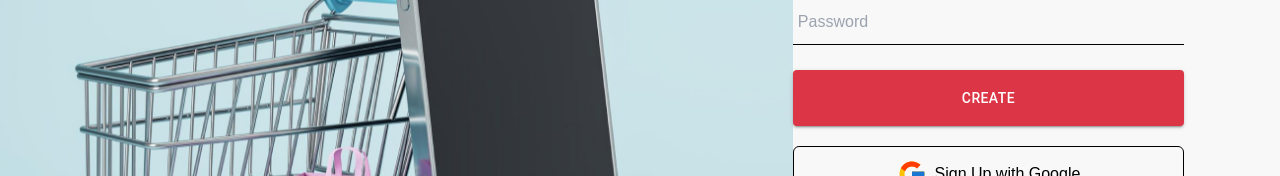
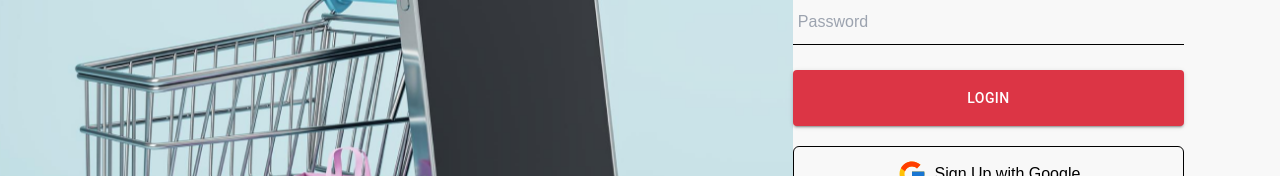
Before and after one commit to yo955/Full-Ecommerce, a Next.js app: page /en/login in a window 1280 px wide. Shown: the part 541-717 px from the top of the page. Built offline with nearby package versions, Linux system fonts and the light colour scheme; no server answers; a web font is replaced by a local one.

Commit message:
login bug

```diff
--- a/src/app/[locale]/SignUp/page.tsx
+++ b/src/app/[locale]/SignUp/page.tsx
@@ -1,4 +1,5 @@
 "use client";
+// import CustomAuthPage from "@/components/common/CustomAuthPage/CustomAuthPage";
 import { CustomAuthPage } from "@/components/common/CustomAuthPage/CustomAuthPage";
 
 import { formDataProp } from "@/types/formData";
--- a/src/app/[locale]/login/page.tsx
+++ b/src/app/[locale]/login/page.tsx
@@ -1,5 +1,6 @@
 import { CustomAuthPage } from "@/components/common/CustomAuthPage/CustomAuthPage";
 
+// import CustomAuthPage from "@/components/common/CustomAuthPage/CustomAuthPage";
 import { formDataProp } from "@/types/formData";
 import React from "react";
 
@@ -20,20 +21,19 @@ const LoginPage = () => {
   ];
 
   const initialValues = {
-    name: "",
     email: "",
     password: "",
   };
 
   return (
-    <div>
+
       <CustomAuthPage
         title="Log in to Exclusive"
         form={fieldData}
         initialValues={initialValues}
         isLogin={true}
       />
-    </div>
+
   );
 };
 
--- a/src/components/common/Formik/CustomForm.tsx
+++ b/src/components/common/Formik/CustomForm.tsx
@@ -7,13 +7,29 @@ import { validationSchema } from "@/validation/SignUpValidation";
 import CustomField from "./CustomField";
 import CustomErrorMsg from "./CustomErrorMsg";
 import { formDataArray } from "@/types/formData";
+import useGetLoginUser from "@/hooks/useGetLoginUser";
 
 const CustomForm = ({ fieldData, initialValues, islogin }: formDataArray) => {
-  // const { mutate, isPending } =useGetRegisterUser() ;
-  const h = islogin ? useGetRegisterUser : useGetRegisterUser;
-  const { mutate, isPending } = h();
+  console.log(fieldData);
+  console.log(initialValues);
+  console.log(islogin);
+  const CheckLogin = islogin ? useGetLoginUser : useGetRegisterUser;
+  const { mutate, isPending } = CheckLogin();
+  // const { mutate: loginMutate, isPending: isLoginPending } = useGetLoginUser();
+  // const { mutate: registerMutate, isPending: isRegisterPending } =
+  //   useGetRegisterUser();
+
+  // const mutate = islogin ? loginMutate : registerMutate;
+  // const isPending = islogin ? isLoginPending : isRegisterPending;
   function submit(values: RegisterParams) {
-    mutate(values);
+    // console.log(values);
+    // mutate(values);
+    const filteredValues = islogin
+      ? { email: values.email, password: values.password } // Remove `name` for login
+      : values;
+
+    console.log("Submitting Values:", filteredValues);
+    mutate(filteredValues);
   }
 
   return (
@@ -43,6 +59,15 @@ const CustomForm = ({ fieldData, initialValues, islogin }: formDataArray) => {
             </div>
 
             <div>
+              {islogin ? (
+                <CustomButton
+                  type="submit"
+                  className="w-full h-14 mt-5"
+                  disabled={isPending || isSubmitting}
+                >
+                  {isPending || isSubmitting ? "Logining..." : "Login"}
+                </CustomButton>
+              ) : (
                 <CustomButton
                   type="submit"
                   className="w-full h-14 mt-5"
@@ -50,6 +75,7 @@ const CustomForm = ({ fieldData, initialValues, islogin }: formDataArray) => {
                 >
                   {isPending || isSubmitting ? "Creating..." : "Create"}
                 </CustomButton>
+              )}
             </div>
             <div>
               <button className="w-[100%] h-14  text-black border border-black rounded-md mt-5 flex gap-2 items-center justify-center">
--- a/src/components/common/ui/Button.tsx
+++ b/src/components/common/ui/Button.tsx
@@ -20,6 +20,9 @@ export default function CustomButton({
       className={`!bg-button-danger-red   ${className}`}
       type={type}
       disabled={disabled}
+      onClick={() => {
+        return console.log("clicked");
+      }}
     >
       {children}
     </Button>
--- /dev/null
+++ b/src/hooks/useGetLoginUser.ts
@@ -0,0 +1,36 @@
+import LoginUser from "@/services/LoginUser";
+import { LoginParams } from "@/types/LoginParams";
+import { useMutation } from "@tanstack/react-query";
+import { useRouter } from "next/navigation";
+
+const useGetLoginUser = () => {
+  console.log("arrive or not");
+  const router = useRouter(); // Fix router import
+  // return useMutation({
+
+  //   mutationFn: (userData: LoginParams) => LoginUser(userData),
+  //   onSuccess: () => {
+  //     router.push("/");
+  //   },
+  //   onError: (error) => {
+  //     console.error("Registration failed:", error);
+  //   },
+  // });
+
+  return useMutation({
+    mutationFn: async (userData: LoginParams) => {
+      console.log("Attempting Login with:", userData);
+      return await LoginUser(userData);
+    },
+    onSuccess: (userData) => {
+      console.log("Login Success:", userData);
+      router.push("/"); // Redirect to home page
+    },
+    onError: (error) => {
+      // console.error("Login failed:", error.response?.data || error.message);
+      return error;
+    },
+  });
+};
+
+export default useGetLoginUser;
--- /dev/null
+++ b/src/services/LoginUser.ts
@@ -0,0 +1,30 @@
+import axiosClient from "@/api/axiosInstance";
+import { LoginParams } from "@/types/LoginParams";
+
+export default async function LoginUser(userData: LoginParams) {
+  const response = await axiosClient
+    .post("/users/login", userData)
+    .then((res) => {
+      console.log(res.data);
+      return res.data;
+    })
+    .catch((err) => {
+      throw err;
+    });
+
+  return response;
+}
+
+// import axiosClient from "@/api/axiosInstance";
+// import { LoginParams } from "@/types/LoginParams";
+
+// export default async function LoginUser(userData: LoginParams) {
+//   try {
+//     const response = await axiosClient.post("/users/login", userData);
+//     console.log("Server Response:", response.data);
+//     return response.data; // Return the expected user object
+//   } catch (error) {
+//     // console.error("Login API Error:", error.response?.data || error.message);
+//     throw error; // Ensure errors are properly caught in useMutation
+//   }
+// }
--- /dev/null
+++ b/src/types/LoginParams.ts
@@ -0,0 +1,4 @@
+export interface LoginParams {
+  email: string;
+  password: string;
+}
--- a/src/types/RegisterParams.ts
+++ b/src/types/RegisterParams.ts
@@ -1,5 +1,5 @@
 export interface RegisterParams {
-  name: string;
+  name?: string;
   email: string;
   password: string;
 }
--- a/src/types/formData.ts
+++ b/src/types/formData.ts
@@ -3,7 +3,7 @@
 // import { RegisterParams } from "./RegisterParams";
 
 interface initialValuesProps {
-  name: string;
+  name?: string;
   email: string;
   password: string;
 }
```
Also changed, not shown: src/components/common/CustomAuthPage/CustomAuthPage.tsx (+2 -6 lines). Lines whose indentation alone changed are shown as unchanged.
